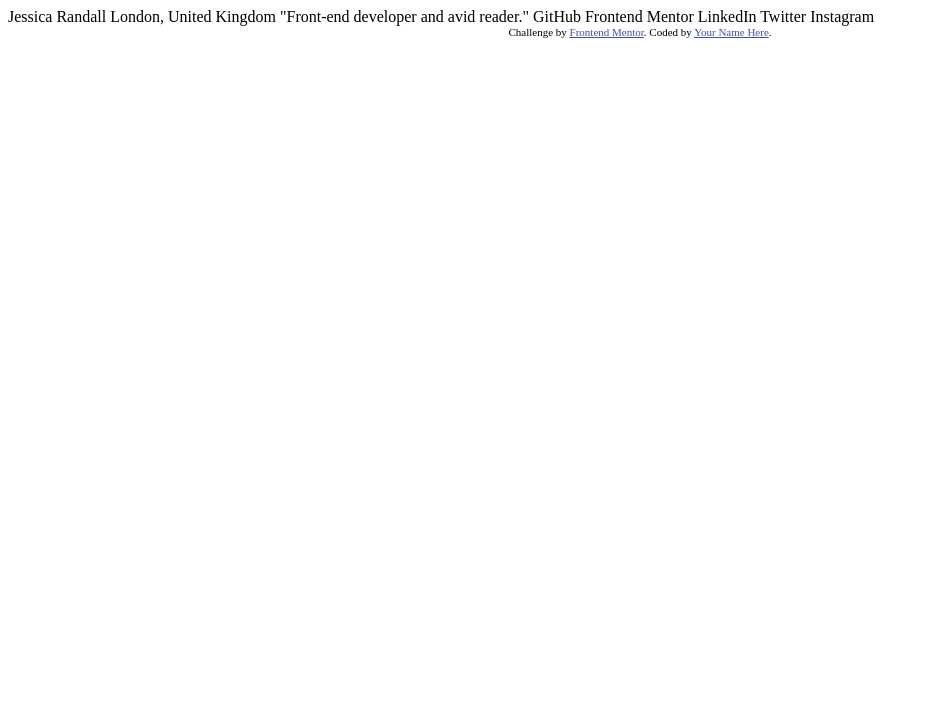
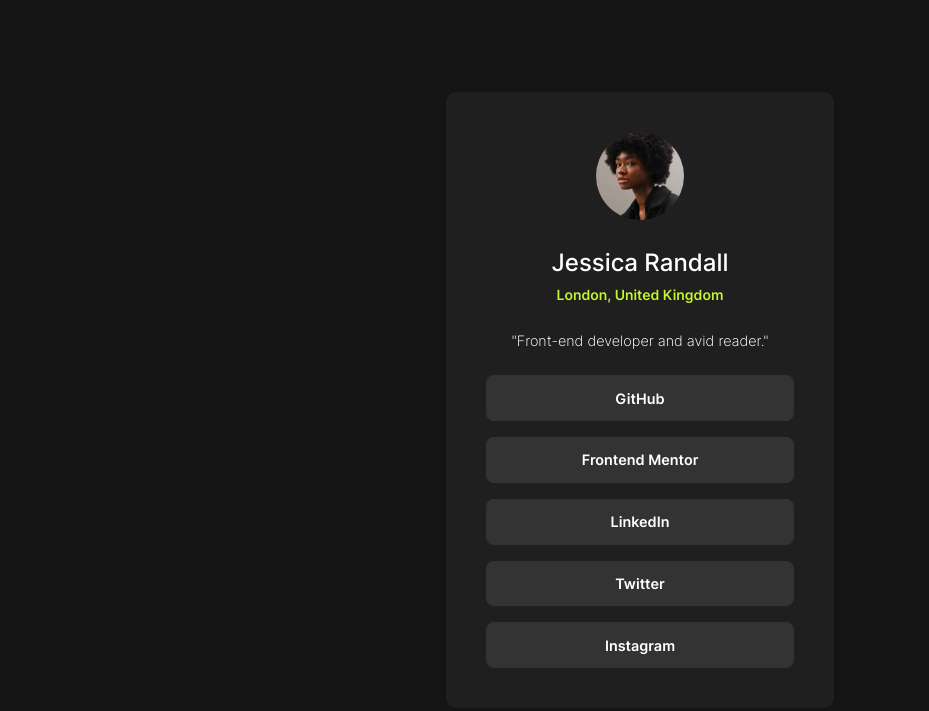
Before and after one commit to JxPV5/social-links-profile, a plain HTML site: page index.html in a window 1280 px wide. Shown: the whole page, without its empty margins (0-929 px from the left). Drawn offline with Linux system fonts and the light colour scheme.

Commit message:
project done

```diff
--- a/index.html
+++ b/index.html
@@ -1,34 +1,36 @@
 <!DOCTYPE html>
 <html lang="en">
-<head>
-  <meta charset="UTF-8">
-  <meta name="viewport" content="width=device-width, initial-scale=1.0"> <!-- displays site properly based on user's device -->
-
-  <link rel="icon" type="image/png" sizes="32x32" href="./assets/images/favicon-32x32.png">
-
-  <title>Frontend Mentor | Social links profile</title>
-
-  <!-- Feel free to remove these styles or customise in your own stylesheet 👍 -->
-  <style>
-    .attribution { font-size: 11px; text-align: center; }
-    .attribution a { color: hsl(228, 45%, 44%); }
-  </style>
-</head>
-<body>
-
-  Jessica Randall
-  London, United Kingdom
-  "Front-end developer and avid reader."
-
-  GitHub
-  Frontend Mentor
-  LinkedIn
-  Twitter
-  Instagram
-
-  <div class="attribution">
-    Challenge by <a href="https://www.frontendmentor.io?ref=challenge" target="_blank">Frontend Mentor</a>.
-    Coded by <a href="#">Your Name Here</a>.
-  </div>
-</body>
+  <head>
+    <meta charset="UTF-8">
+    <meta name="viewport" content="width=device-width, initial-scale=1.0">
+    <title>Social links profile</title>
+    <meta name="description" content="">
+    <meta name="keywords" content="">
+    <meta name="author" content="">
+<!--<meta http-equiv="X-UA-Compatible" content="ie=edge">-->
+    <link rel="stylesheet" href="styles.css">
+    <link rel="icon" href="favicon.ico" type="image/x-icon">
+  </head>
+  <body>
+    <main>
+      <section>
+        <header>
+          <img src="assets/images/avatar-jessica.jpeg">
+          <h1>Jessica Randall</h1>
+          <h3>London, United Kingdom</h3>
+        </header>
+        <p>"Front-end developer and avid reader."</p>
+        <nav>
+          <ul>
+            <li>GitHub</li>
+            <li>Frontend Mentor</li>
+            <li>LinkedIn</li>
+            <li>Twitter</li>
+            <li>Instagram</li>
+          </ul>
+        </nav>
+      </section>
+    </main>
+    <script src="index.js"></script>
+  </body>
 </html>
--- /dev/null
+++ b/styles.css
@@ -0,0 +1,81 @@
+@font-face {
+    font-family: 'Inter';
+    src: url(assets/fonts/Inter-VariableFont_slnt\,wght.ttf);
+}
+*   {
+    font-family: Inter;
+}
+
+body    {
+    display: flex;
+    height: 100vh;
+    margin: 0 auto;
+    justify-content: center;
+    align-items: center;
+    background-color: hsl(0, 0%, 8%);
+}
+
+section {
+    border-radius: 0.67rem;
+    display: flex;
+    flex-direction: column;
+    justify-content: space-around;
+    align-items: center;
+    background-color: hsl(0, 0%, 12%);
+    text-align: center;
+    padding-top: 2.5rem;
+    padding-bottom: 0.5rem;
+    padding-inline: 2.5rem;
+    margin-inline: 2rem;
+}
+
+img {
+    border-radius: 100%;
+    width: 5.5rem;
+    margin-bottom: 0.25rem;
+}
+
+h1  {
+    color: white;
+    font-weight: 500;
+    margin-bottom: 0.6rem;
+}
+
+h3  {
+    color: hsl(75, 94%, 57%);
+    font-size: 0.875rem;
+    font-weight: 575;
+    margin-top: 0;
+}
+
+p   {
+    color: white;
+    font-weight: 250;
+    font-size: 0.9rem;
+}
+
+ul  {
+    display: flex;
+    flex-direction: column;
+    justify-content: space-around;
+    margin-top: 0.75rem;
+    padding: 0;
+    list-style-type: none;
+}
+
+li  {
+    color: white;
+    font-size: 0.9rem;
+    font-weight: 600;
+    background-color: hsl(0, 0%, 20%);
+    border-radius: 0.5rem;
+    margin-bottom: 1rem;
+    padding-block: 0.9rem;
+    padding-inline: 6rem;
+}
+
+li:hover    {
+    background-color: hsl(75, 94%, 57%);
+    color: hsl(0, 0%, 12%);
+    cursor: pointer;
+}
```
